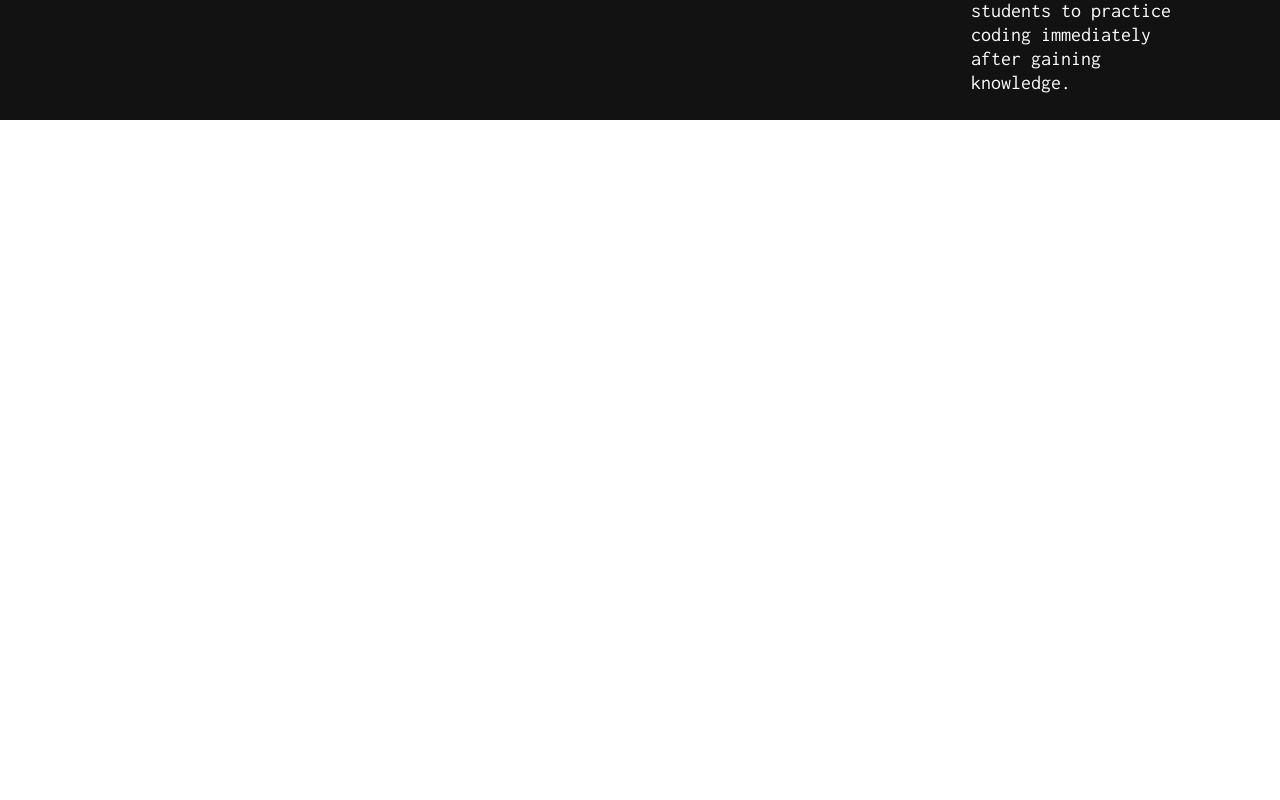
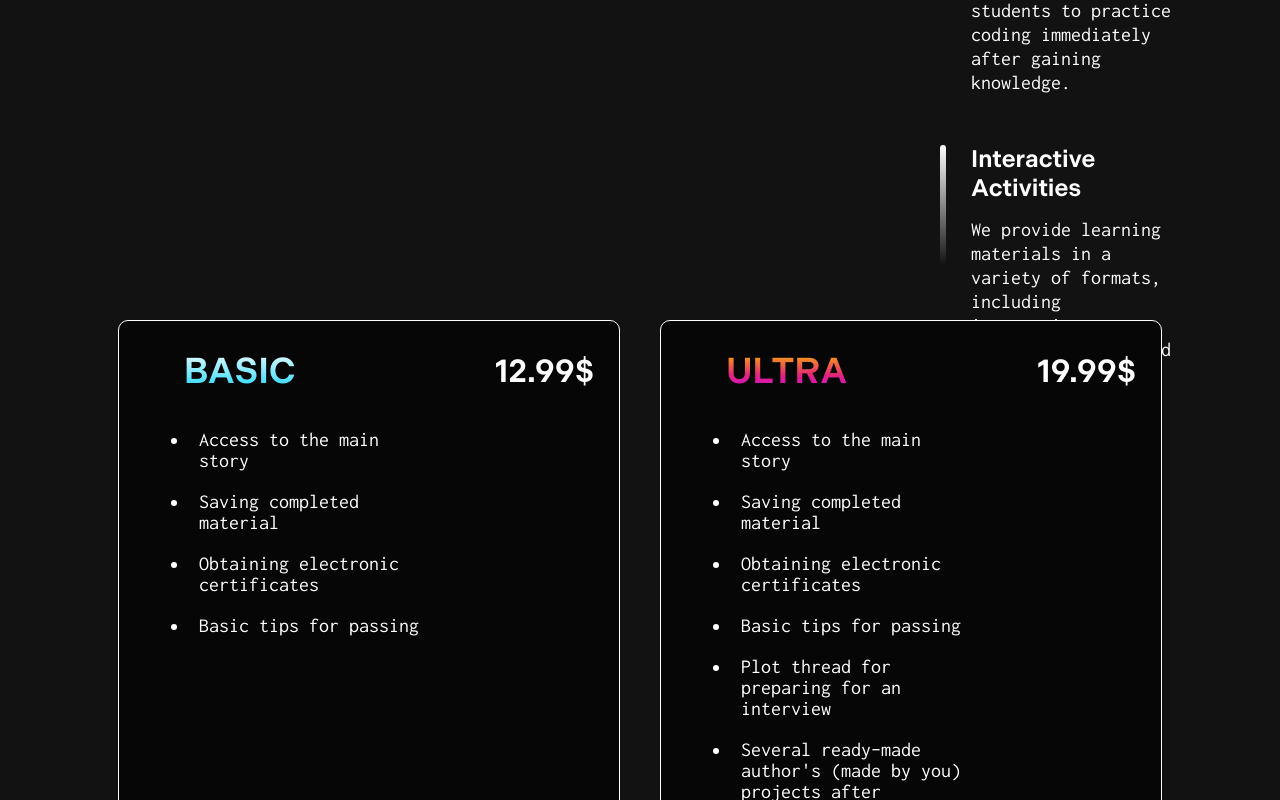
Before and after one commit to VRomanenko04/spacedev-0.1.0, a Next.js app: page / in a window 1280 px wide. Shown: the part 1480-2280 px from the top of the page. Before the commit the page ends 1890 px from the top, so only its background shows below. Built offline with nearby package versions, Linux system fonts and the light colour scheme.

Commit message:
Добавил секцию HomePlans на страницу

```diff
--- a/src/app/page.tsx
+++ b/src/app/page.tsx
@@ -1,4 +1,5 @@
 import HomeHeader from "@/components/HomeHeader/HomeHeader";
+import HomePlans from "@/components/HomePlans/HomePlans";
 import WhySpacedev from "@/components/WhySpacedev/WhySpacedev";
 
 const Home = () => {
@@ -9,6 +10,7 @@ const Home = () => {
       </header>
       <main>
         <WhySpacedev />
+        <HomePlans />
       </main>
     </>
   );
```
